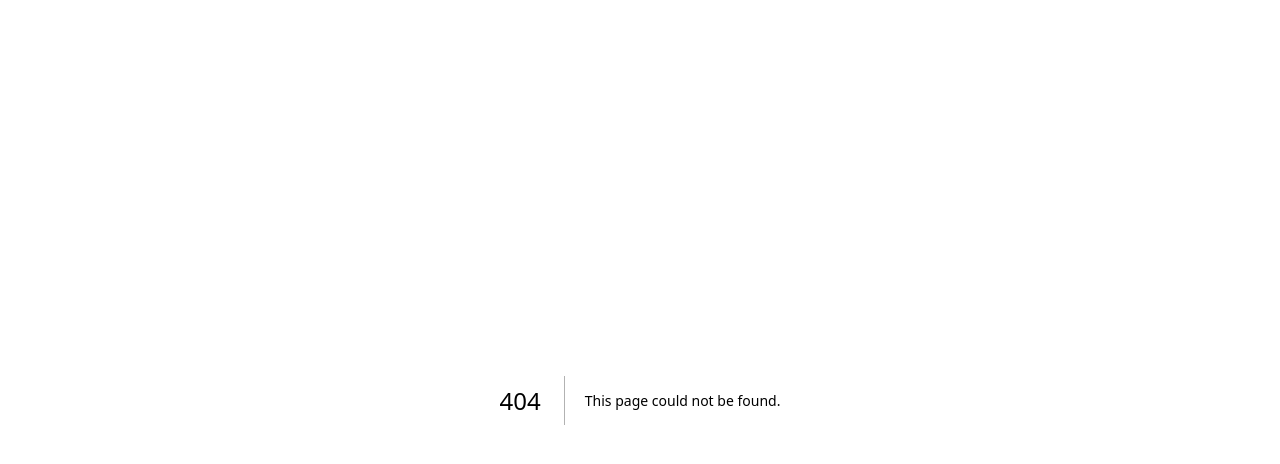
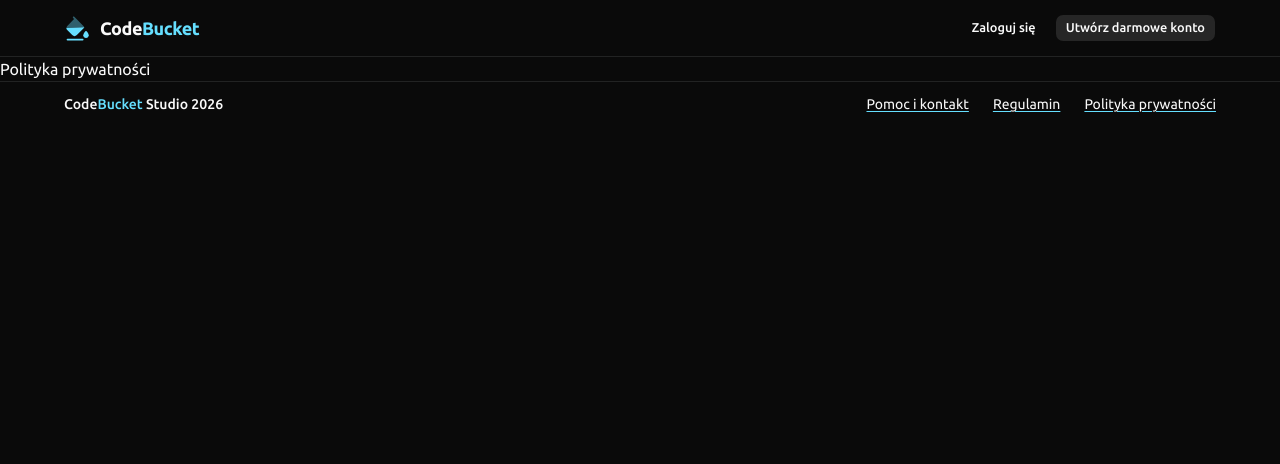
Before and after one commit to viventer/codebucket-web-app, a Next.js app: page /privacy in a window 1280 px wide. Before the commit this address had no page. Shown: the top 464 px of the page. Built offline with nearby package versions, Linux system fonts and the light colour scheme.

Commit message:
finished home

```diff
--- /dev/null
+++ b/app/(site)/help/page.tsx
@@ -0,0 +1,9 @@
+import type { Metadata } from "next";
+
+export const metadata: Metadata = {
+  title: "Pomoc i kontakt – CodeBucket",
+};
+
+export default function HelpAndContactPage() {
+  return <div>Pomoc i kontakt</div>;
+}
--- a/app/(site)/layout.tsx
+++ b/app/(site)/layout.tsx
@@ -1,4 +1,5 @@
 import { MainHeader } from "@/components/MainHeader";
+import { SiteFooter } from "@/components/SiteFooter";
 
 type SiteLayoutProps = {
   children: React.ReactNode;
@@ -9,6 +10,7 @@ export default function SiteLayout({ children }: SiteLayoutProps) {
     <div className="flex min-h-dvh flex-col bg-background text-foreground">
       <MainHeader />
       {children}
+      <SiteFooter />
     </div>
   );
 }
--- a/app/(site)/page.tsx
+++ b/app/(site)/page.tsx
@@ -30,7 +30,7 @@ export default async function HomePage() {
   return (
     <>
       <ScrollSnapController />
-      <main className="mx-auto flex w-[90vw] max-w-[1280px] flex-1 flex-col pt-8 pb-16 sm:pt-16 gap-24">
+      <main className="mx-auto flex w-[90vw] max-w-[1280px] flex-1 flex-col pt-8 pb-24 sm:pb-32 sm:pt-16 gap-24">
         <HomeHero />
         <LearningFlow videoUrls={videoUrls} />
         <AvailableCourses courses={availableCourses} />
--- /dev/null
+++ b/app/(site)/privacy/page.tsx
@@ -0,0 +1,9 @@
+import type { Metadata } from "next";
+
+export const metadata: Metadata = {
+  title: "Polityka prywatności – CodeBucket",
+};
+
+export default function PrivacyPolicyPage() {
+  return <div>Polityka prywatności</div>;
+}
--- /dev/null
+++ b/app/(site)/terms/page.tsx
@@ -0,0 +1,9 @@
+import type { Metadata } from "next";
+
+export const metadata: Metadata = {
+  title: "Regulamin – CodeBucket",
+};
+
+export default function TermsPage() {
+  return <div>Regulamin</div>;
+}
--- /dev/null
+++ b/components/SiteFooter.tsx
@@ -0,0 +1,34 @@
+import Link from "next/link";
+
+const FOOTER_LINKS = [
+  { href: "/help", label: "Pomoc i kontakt" },
+  { href: "/terms", label: "Regulamin" },
+  { href: "/privacy", label: "Polityka prywatności" },
+] as const;
+
+export function SiteFooter() {
+  return (
+    <footer className="border-t">
+      <div className="mx-auto flex w-[90vw] max-w-[1280px] flex-col gap-4 py-3  sm:flex-row sm:items-center sm:justify-between sm:gap-6">
+        <p className="text-sm font-medium">
+          Code<span className="text-accent">Bucket</span> Studio 2026
+        </p>
+
+        <nav
+          aria-label="Informacje prawne"
+          className="flex flex-col sm:flex-row gap-x-6 gap-y-2 text-sm"
+        >
+          {FOOTER_LINKS.map(({ href, label }) => (
+            <Link
+              key={href}
+              href={href}
+              className="underline decoration-1 underline-offset-2 decoration-accent hover:no-underline"
+            >
+              {label}
+            </Link>
+          ))}
+        </nav>
+      </div>
+    </footer>
+  );
+}
--- a/components/course/landing/CourseLandingPage.tsx
+++ b/components/course/landing/CourseLandingPage.tsx
@@ -14,7 +14,7 @@ type CourseLandingPageProps = {
 export function CourseLandingPage({ data }: CourseLandingPageProps) {
   return (
     <>
-      <main className="mx-auto flex w-[90vw] max-w-[1280px] flex-1 flex-col gap-16 pt-8 pb-16 sm:pt-16">
+      <main className="mx-auto flex w-[90vw] max-w-[1280px] flex-1 flex-col gap-16 pt-8 pb-16 sm:pb-32 sm:pt-16">
         <CourseLandingHero
           id={data.id}
           title={data.title}
--- a/components/home/AvailableCourses.tsx
+++ b/components/home/AvailableCourses.tsx
@@ -8,7 +8,7 @@ type AvailableCoursesProps = {
 export function AvailableCourses({ courses }: AvailableCoursesProps) {
   return (
     <section className="flex flex-col gap-8">
-      <header className="text-center sm:snap-center sm:scroll-mt-8 flex flex-col gap-2 ">
+      <header className="text-center sm:snap-start sm:scroll-mt-8 flex flex-col gap-2 ">
         <h2 className="text-xl tracking-tight sm:text-2xl lg:text-3xl">
           Wybierz <span className="text-accent font-bold">swój kurs</span>
         </h2>
@@ -17,7 +17,7 @@ export function AvailableCourses({ courses }: AvailableCoursesProps) {
         </p>
       </header>
 
-      <div className="grid gap-8 md:grid-cols-2 *:scroll-mt-8 [&>*:not(:first-child)]:snap-center">
+      <div className="grid gap-8 md:grid-cols-2">
         {courses.map((course) => (
           <AvailableCourseCard key={course.id} course={course} />
         ))}
--- a/components/home/LearningFlow.tsx
+++ b/components/home/LearningFlow.tsx
@@ -15,7 +15,7 @@ export function LearningFlow({ videoUrls }: LearningFlowProps) {
   const [activeTab, setActiveTab] = useState("0");
 
   return (
-    <section className="flex snap-center flex-col items-center justify-center gap-8">
+    <section className="flex snap-center flex-col items-center justify-center gap-8 sm:mb-16">
       <header className="flex max-w-[720px] flex-col items-center gap-2 text-center">
         <h2 className="text-xl tracking-tight sm:text-2xl lg:text-3xl">
           Poznaj <span className="text-accent font-bold">optymalny</span> sposób
```
